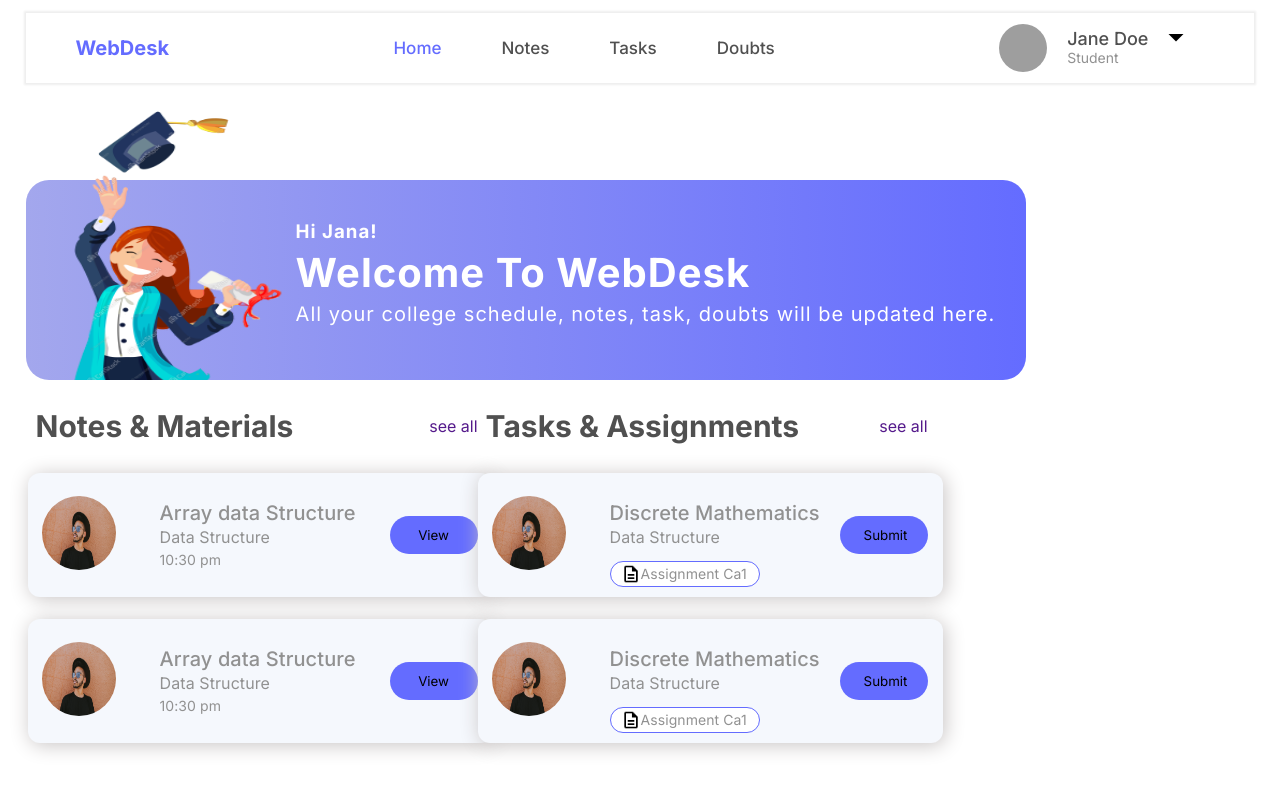
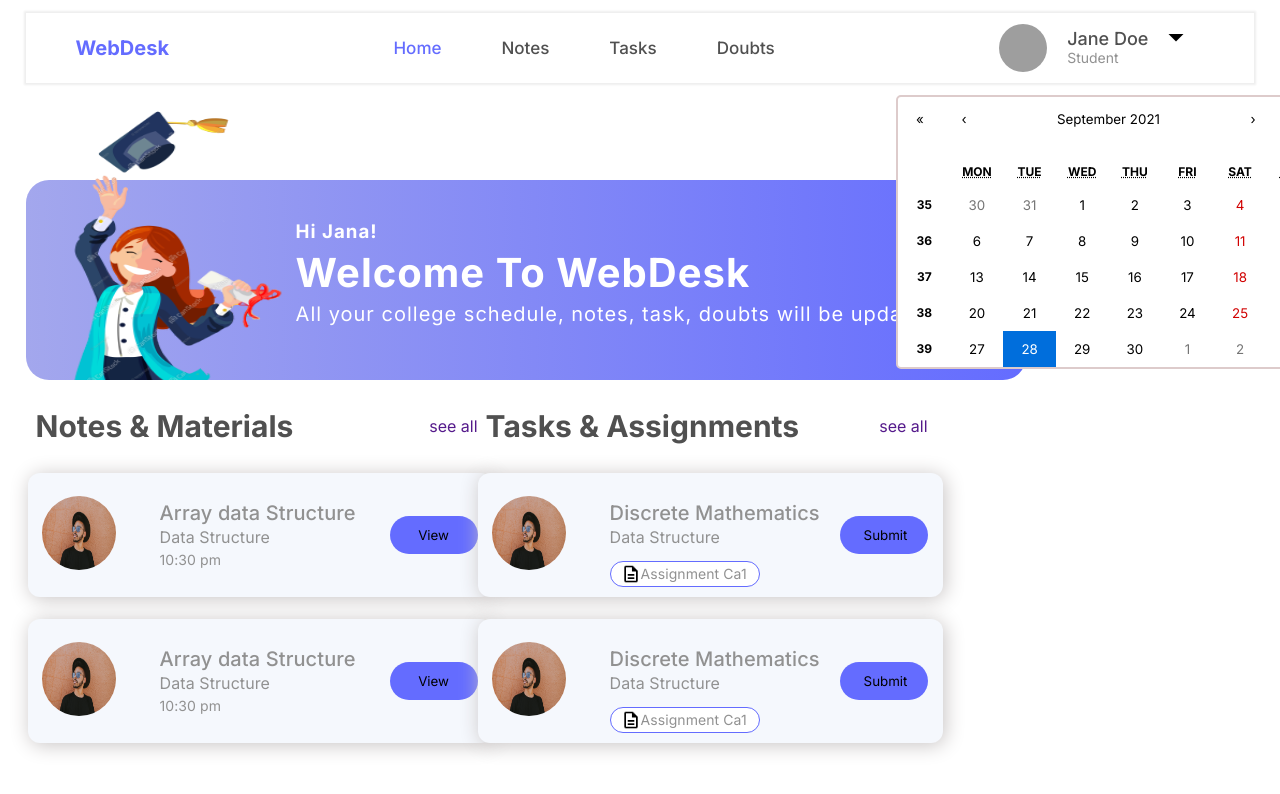
Before and after one commit to abhidevs/webdesk, a React (Create React App) app in the folder client/: page / in a window 1280 px wide. Shown: the top 794 px of the page. Built offline with nearby package versions, Linux system fonts and the light colour scheme; grey boxes are pictures that could not be loaded.

Commit message:
calender part

```diff
--- a/client/package.json
+++ b/client/package.json
@@ -9,6 +9,7 @@
     "@testing-library/react": "^11.2.7",
     "@testing-library/user-event": "^12.8.3",
     "react": "^17.0.2",
+    "react-calendar": "^3.4.0",
     "react-dom": "^17.0.2",
     "react-router-dom": "^5.3.0",
     "react-scripts": "4.0.3",
--- a/client/src/App.jsx
+++ b/client/src/App.jsx
@@ -2,6 +2,7 @@ import './App.scss';
 import Navbar from './components/Navbar/Navbar';
 import Herosection from './components/herosection/Herosection';
 import HomeWidget from './components/notemeterial/HomeWidget';
+import MyCalendar from './components/calendar/MyCalendar';
 
 function App() {
   return (
@@ -10,6 +11,7 @@ function App() {
       {/* <h1>Welcome to WebDesk</h1> */}
       <Herosection/>
       <HomeWidget/>
+      <MyCalendar/>
     </div>
 
 
--- /dev/null
+++ b/client/src/components/calendar/MyCalendar.jsx
@@ -0,0 +1,15 @@
+import React, { useState } from "react";
+import Calendar from "react-calendar";
+import "react-calendar/dist/Calendar.css";
+ import "./MyCalendar.scss"
+
+const MyCalendar = () => {
+  const [date, setDate] = useState(new Date());
+
+  const onChange = (Date) => {
+    setDate(Date);
+  };
+  return <Calendar  className="calendar" showWeekNumbers onChange={onChange} value={date} />;
+};
+
+export default MyCalendar ;
--- /dev/null
+++ b/client/src/components/calendar/MyCalendar.scss
@@ -0,0 +1,13 @@
+.calendar{
+
+    float:right;
+    position: fixed;
+    top: 95px;
+    left:70%;
+    width: 425px;
+    border-radius: 5px;
+    border: 2px solid rgb(221, 203, 203);
+    background-color:white;
+    font-size:medium;
+
+}
```
Also changed, not shown: 1 other file (tests, documents, lock files or other folders).
